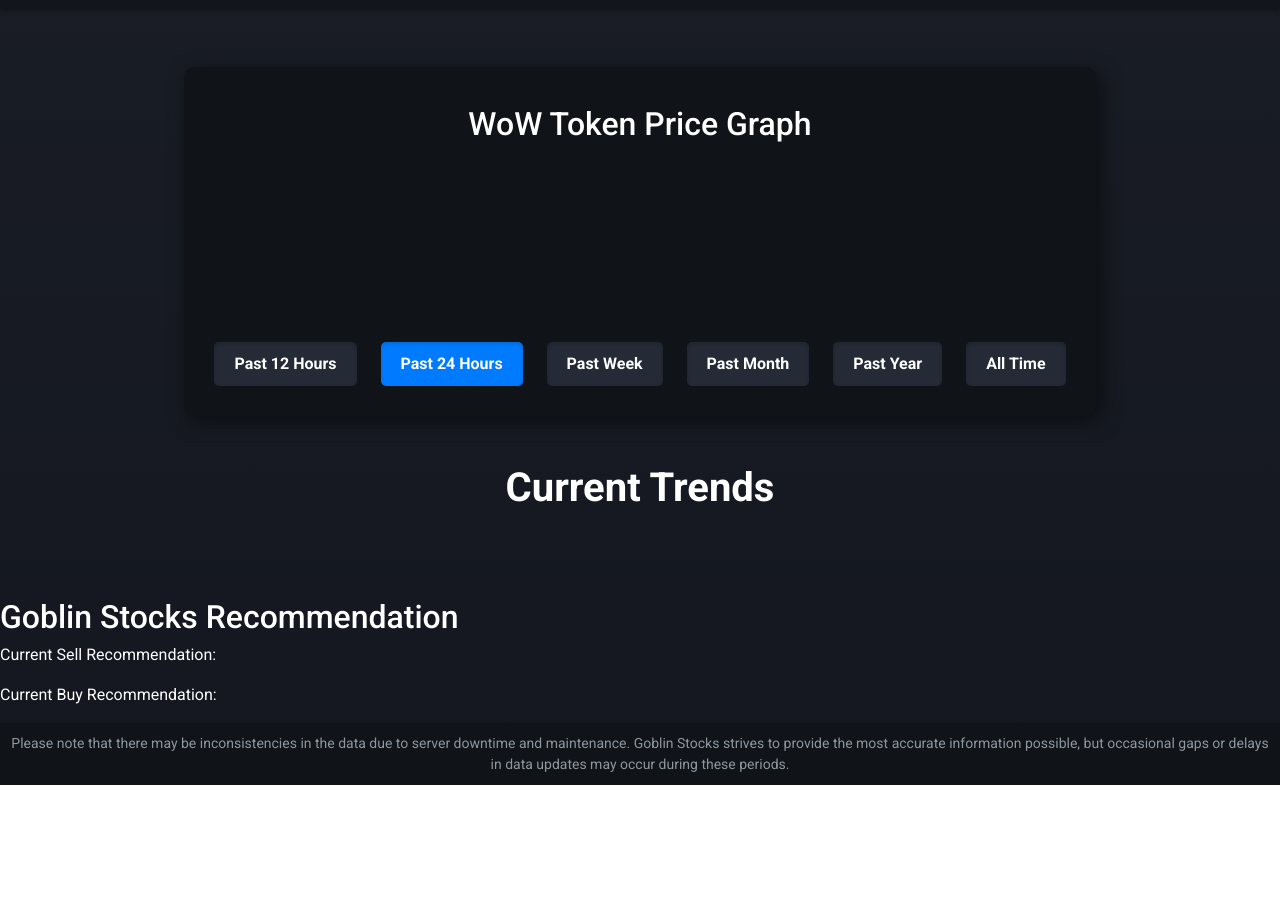
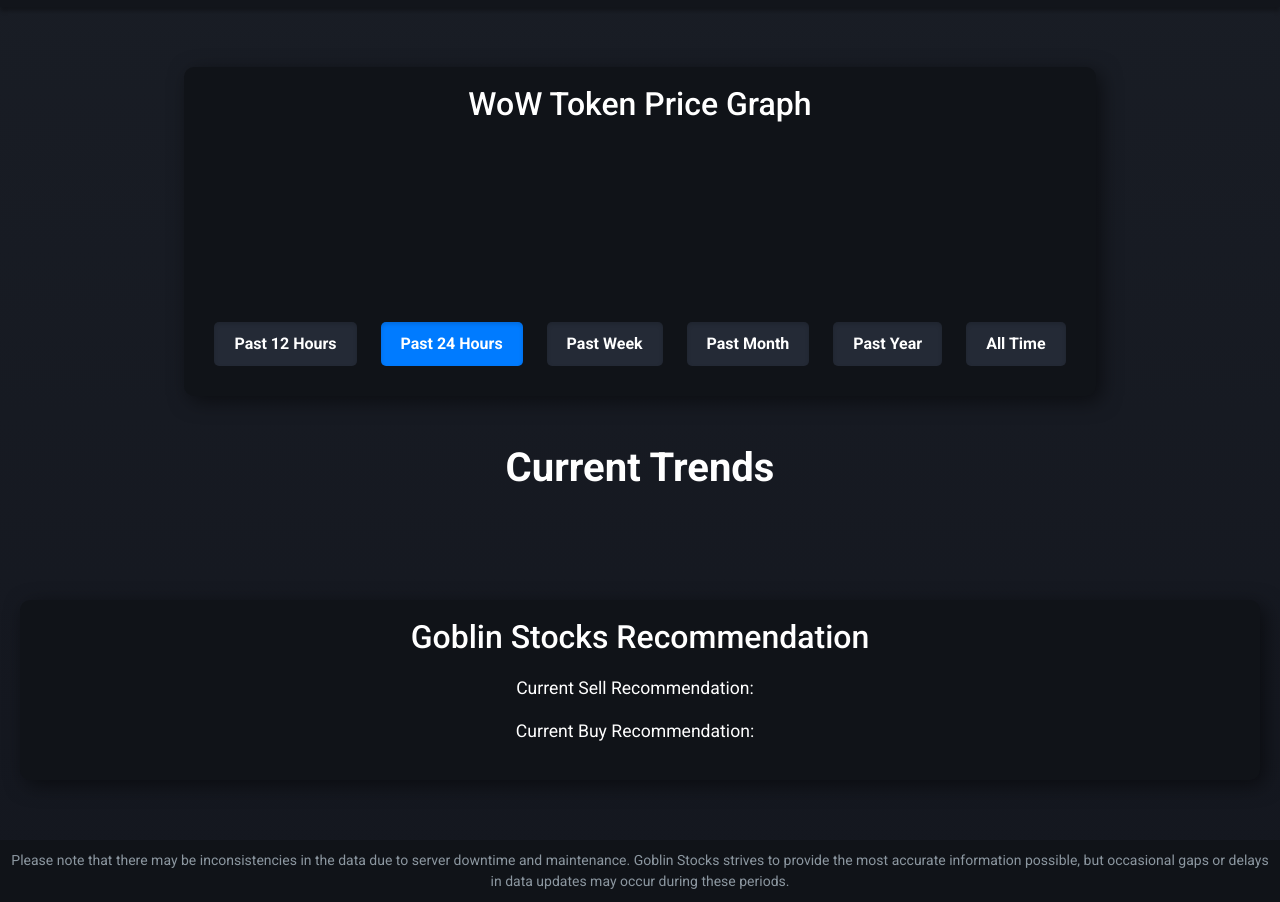
Before and after one commit to Eric-Lighthall/goblin-stocks, a website: page public/index.html in a window 1280 px wide. Shown: the part 73-975 px from the top of the page. Before the commit the page ends 858 px from the top, so only its background shows below. Drawn offline with nearby package versions, Linux system fonts and the light colour scheme; no server answers.

Commit message:
update recommendation area style

```diff
--- a/public/index.html
+++ b/public/index.html
@@ -57,7 +57,7 @@
             </nav>
         </header>
         <div class="container">
-            <div id="chart-area">
+            <div class="chart-area">
                 <h1>WoW Token Price Graph</h1>
                 <svg id="chart"></svg>
                 <div id="time-filters">
@@ -75,22 +75,28 @@
             </div>
             <div id="last-update"></div>
             <div id="time-until-next-update"></div>
+            <div id="recommendation" class="chart-area">
+                <h2>Goblin Stocks Recommendation</h2>
+                <div id="current-sell-recommendation">
+                    <p>
+                        Current Sell Recommendation:
+                        <span id="sell-recommendation"></span>
+                    </p>
+                </div>
+                <div id="current-buy-recommendation">
+                    <p>
+                        Current Buy Recommendation:
+                        <span id="buy-recommendation"></span>
+                    </p>
+                </div>
+            </div>
         </div>
-        <div id="recommendation">
-            <h2>Goblin Stocks Recommendation</h2>
-            <div id="current-sell-recommendation">
-              <p>Current Sell Recommendation: <span id="sell-recommendation"></span></p>
-            </div>
-            <div id="current-buy-recommendation">
-              <p>Current Buy Recommendation: <span id="buy-recommendation"></span></p>
-            </div>
-          </div>
         <footer id="data-disclaimer">
             <p>
                 Please note that there may be inconsistencies in the data due to
-                server downtime and maintenance. Goblin Stocks strives to provide the most
-                accurate information possible, but occasional gaps or delays in
-                data updates may occur during these periods.
+                server downtime and maintenance. Goblin Stocks strives to
+                provide the most accurate information possible, but occasional
+                gaps or delays in data updates may occur during these periods.
             </p>
         </footer>
         <script src="main.js"></script>
--- a/public/styles.css
+++ b/public/styles.css
@@ -78,7 +78,7 @@
     font-weight: bold;
 }
 
-#chart-area {
+.chart-area {
     background-color: var(--graph-background);
     box-shadow: 5px 5px 20px 0px rgba(0, 0, 0, 0.5);
     border-radius: 10px;
@@ -156,7 +156,6 @@
 }
 
 /* Trend Section */
-
 #current-trends {
     width: 100%;
     padding: 20px 0;
@@ -202,6 +201,30 @@
 
 .text-red {
     color: red;
+}
+
+/* Recommendations */
+#recommendation {
+    display: flex;
+    align-items: center;
+    flex-direction: column;
+    width: 100%;
+    margin: 40px
+}
+
+#recommendation h2 {
+    margin-bottom: 20px;
+}
+
+#recommendation p {
+    display: flex;
+    align-items: center;
+    gap: 10px;
+    font-size: 1.1rem;
+}
+
+#recommendation span {
+    font-size: 1.7rem;
 }
 
 /* About Section */
```
